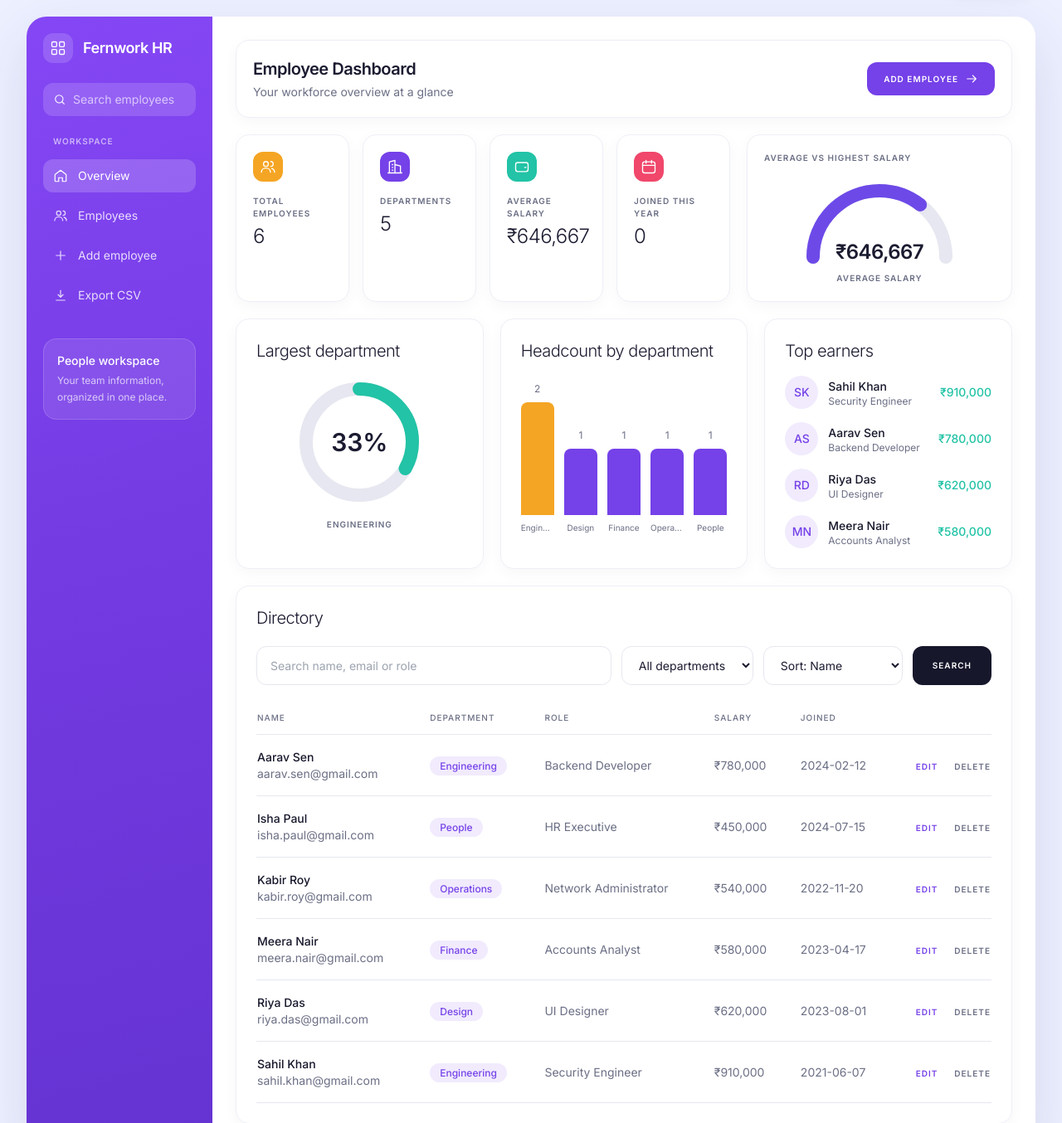
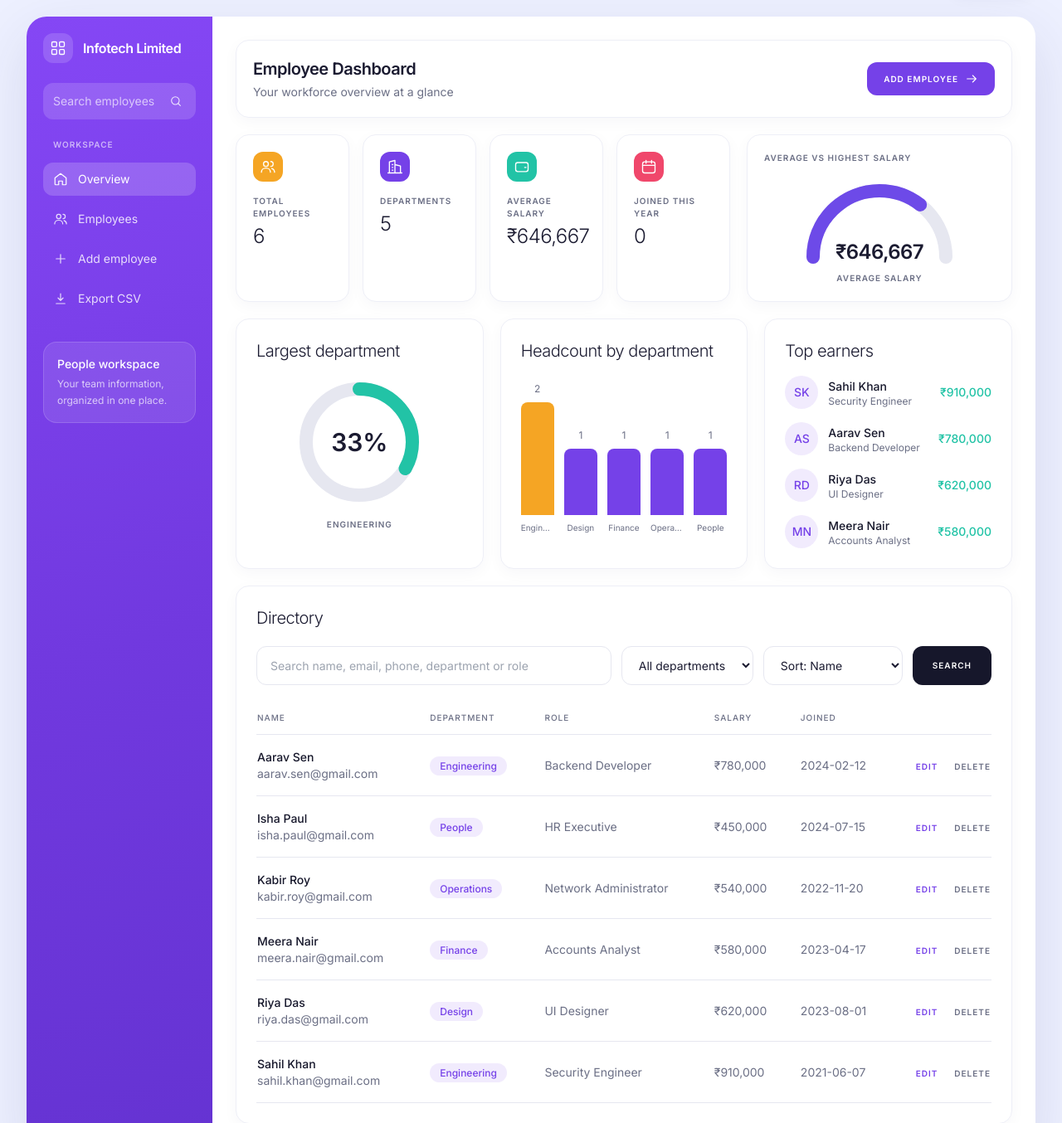
Before and after one commit to buzin8/employee-management-system, a Flask app: page / in a window 1280 px wide. Shown: the part 88-1442 px from the top of the page at 83% size. Run offline with Flask 3, Linux system fonts and the light colour scheme; data comes from the database, SQL or seed files in the repository; some libraries are stand-ins or nearby versions.

Commit message:
Update Infotech branding and employee search
Co-authored-by: Copilot <223556219+Copilot@users.noreply.github.com>

```diff
--- a/app.py
+++ b/app.py
@@ -95,8 +95,8 @@ def index():
     page = max(int(request.args.get("page", 1) or 1), 1)
     where, args = [], []
     if q:
-        where.append("(name LIKE ? OR email LIKE ? OR designation LIKE ?)")
-        args += [f"%{q}%"] * 3
+        where.append("(name LIKE ? OR email LIKE ? OR phone LIKE ? OR department LIKE ? OR designation LIKE ?)")
+        args += [f"%{q}%"] * 5
     if dept:
         where.append("department = ?")
         args.append(dept)
--- a/templates/base.html
+++ b/templates/base.html
@@ -4,7 +4,7 @@
 <head>
 <meta charset="utf-8">
 <meta name="viewport" content="width=device-width, initial-scale=1">
-<title>{% block title %}Employee Dashboard{% endblock %}</title>
+<title>{% block title %}Employee Dashboard{% endblock %} · Infotech Limited</title>
 <link rel="stylesheet" href="https://fonts.googleapis.com/css2?family=Inter:wght@200;300;400;500;600;700&display=swap">
 <script src="https://cdn.tailwindcss.com"></script>
 <script>
@@ -65,13 +65,13 @@ html:not(.dark) .theme-dark-icon { display: none; }
     </header>
     <div class="app-shell flex min-h-[calc(100vh-9rem)] flex-col overflow-hidden rounded-3xl sm:flex-row">
       <aside class="sidebar shrink-0 p-4 text-white sm:w-16 sm:p-2 lg:w-56 lg:p-5">
-        <a href="{{ url_for('index') }}" class="flex items-center gap-3 text-lg font-semibold tracking-tight sm:justify-center lg:justify-start">
+        <a href="{{ url_for('index') }}" class="flex items-center gap-3 whitespace-nowrap text-base font-semibold tracking-tight sm:justify-center lg:justify-start">
           <span class="grid h-9 w-9 place-items-center rounded-xl bg-white/15">{{ i.ic('grid', 'h-5 w-5') }}</span>
-          <span class="hidden lg:block">Fernwork HR</span>
+          <span class="hidden lg:block">Infotech Limited</span>
         </a>
-        <form action="{{ url_for('index') }}" class="mt-6 hidden items-center gap-2 rounded-xl bg-white/15 px-3 py-2.5 lg:flex">
-          {{ i.ic('search', 'h-4 w-4 shrink-0') }}
-          <input name="q" placeholder="Search employees" class="w-full bg-transparent text-sm text-white placeholder-white/65 focus:outline-none">
+        <form action="{{ url_for('index') }}" method="get" role="search" class="mt-6 hidden items-center gap-2 rounded-xl bg-white/15 px-3 py-2.5 lg:flex">
+          <input name="q" value="{{ request.args.get('q', '') }}" placeholder="Search employees" aria-label="Search employees" class="w-full bg-transparent text-sm text-white placeholder-white/65 focus:outline-none">
+          <button type="submit" aria-label="Search employees" title="Search employees" class="shrink-0 rounded-lg p-1 text-white/85 hover:text-white">{{ i.ic('search', 'h-4 w-4') }}</button>
         </form>
         <nav class="mt-5 grid grid-cols-2 gap-2 text-sm sm:flex sm:flex-col sm:items-center lg:items-stretch">
           <div class="label col-span-2 mb-1 px-3 text-white/60 sm:hidden lg:block">Workspace</div>
--- a/templates/index.html
+++ b/templates/index.html
@@ -71,7 +71,7 @@
 <div id="directory" class="dashboard-card bg-white rounded-2xl p-5 sm:p-6">
   <h2 class="font-light text-xl tracking-tight">Directory</h2>
   <form method="get" class="mt-5 flex flex-wrap gap-3">
-    <input name="q" value="{{ q }}" placeholder="Search name, email or role" class="flex-1 min-w-[200px] border border-line rounded-xl px-4 py-3">
+    <input name="q" value="{{ q }}" placeholder="Search name, email, phone, department or role" class="flex-1 min-w-[200px] border border-line rounded-xl px-4 py-3">
     <select name="dept" class="border border-line rounded-xl px-4 py-3 bg-white"><option value="">All departments</option>{% for d in departments %}<option {{ 'selected' if d == dept }}>{{ d }}</option>{% endfor %}</select>
     <select name="sort" class="border border-line rounded-xl px-4 py-3 bg-white">{% for k, l in [('name','Name'),('salary','Salary'),('joined','Newest'),('department','Department')] %}<option value="{{ k }}" {{ 'selected' if k == sort }}>Sort: {{ l }}</option>{% endfor %}</select>
     <button class="label bg-fg text-white rounded-xl px-6 py-3 hover:bg-brand transition">Search</button>
```
